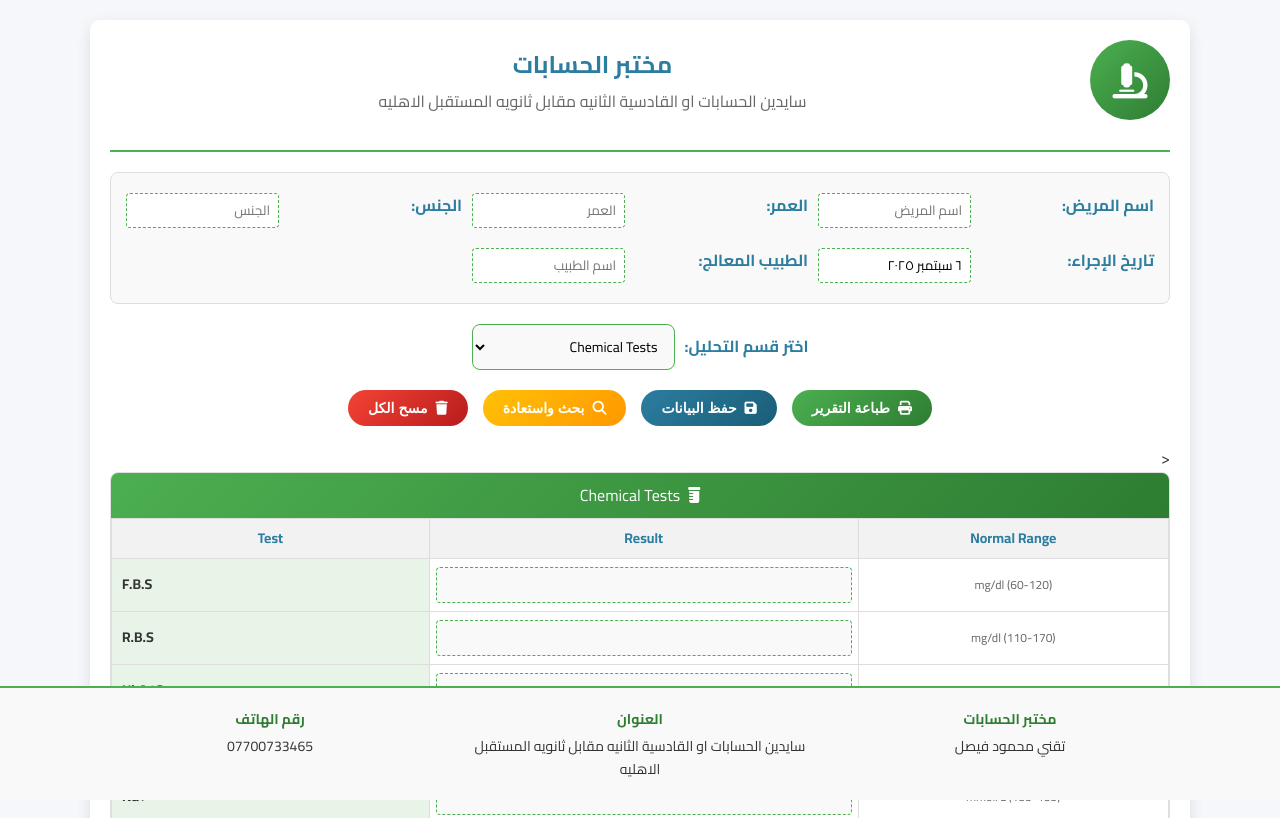
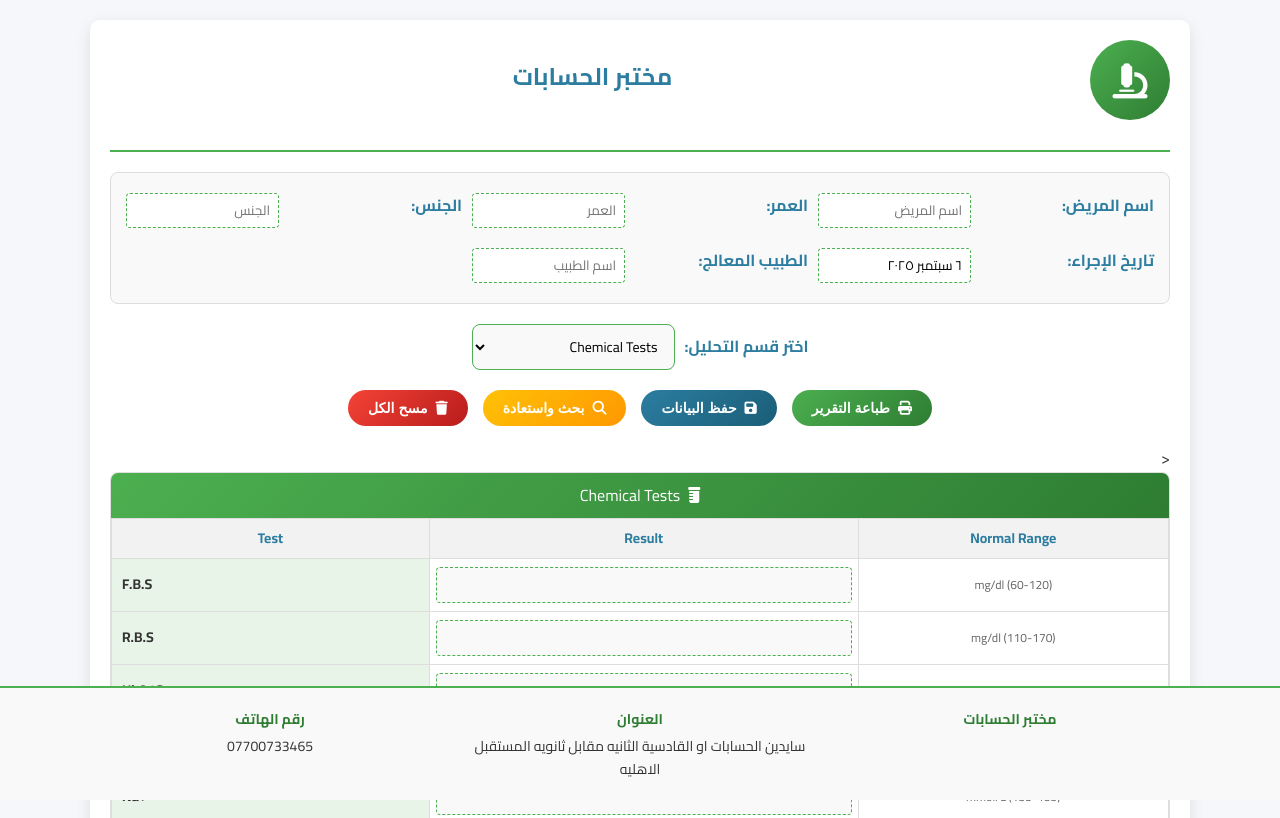
Before and after one commit to jasem1000/jasem, a plain HTML site: page index.html in a window 1280 px wide. Shown: the top 818 px of the page. Drawn offline with Linux system fonts and the light colour scheme.

Commit message:
Update index.html

```diff
--- a/index.html
+++ b/index.html
@@ -571,7 +571,6 @@
                 </div>
                 <div class="header-text">
                     <h1>مختبر الحسابات </h1>
-                     <p>سايدين الحسابات او القادسية الثانيه مقابل ثانويه المستقبل الاهليه</p>
                 </div>
             </div>
         </div>
@@ -1504,7 +1503,6 @@
         <div class="lab-footer-content">
             <div class="lab-footer-item">
                 <div class="lab-footer-title">مختبر  الحسابات</div>
-                <div>تقني محمود فيصل</div>
             </div>
             <div class="lab-footer-item">
                 <div class="lab-footer-title">العنوان</div>
@@ -1822,4 +1820,5 @@
         });
     </script>
 </body>
+
 </html>
```
